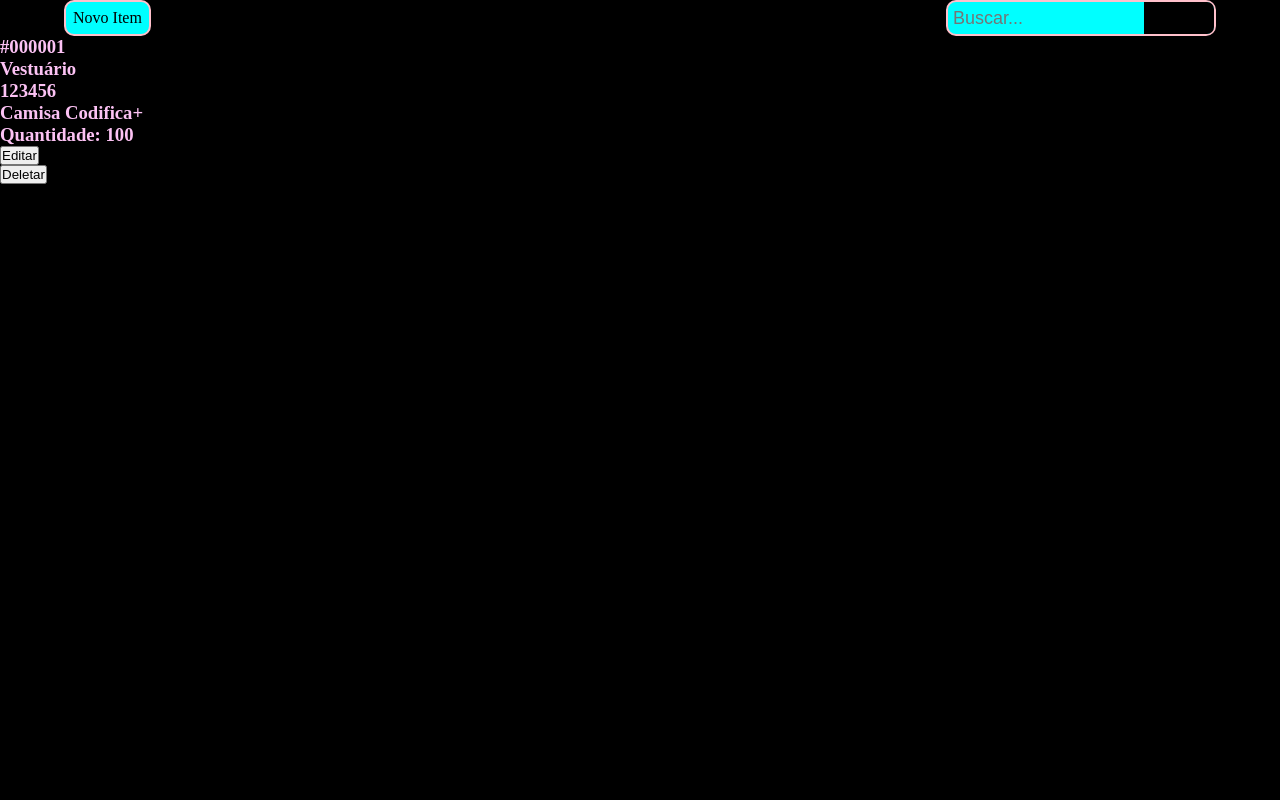
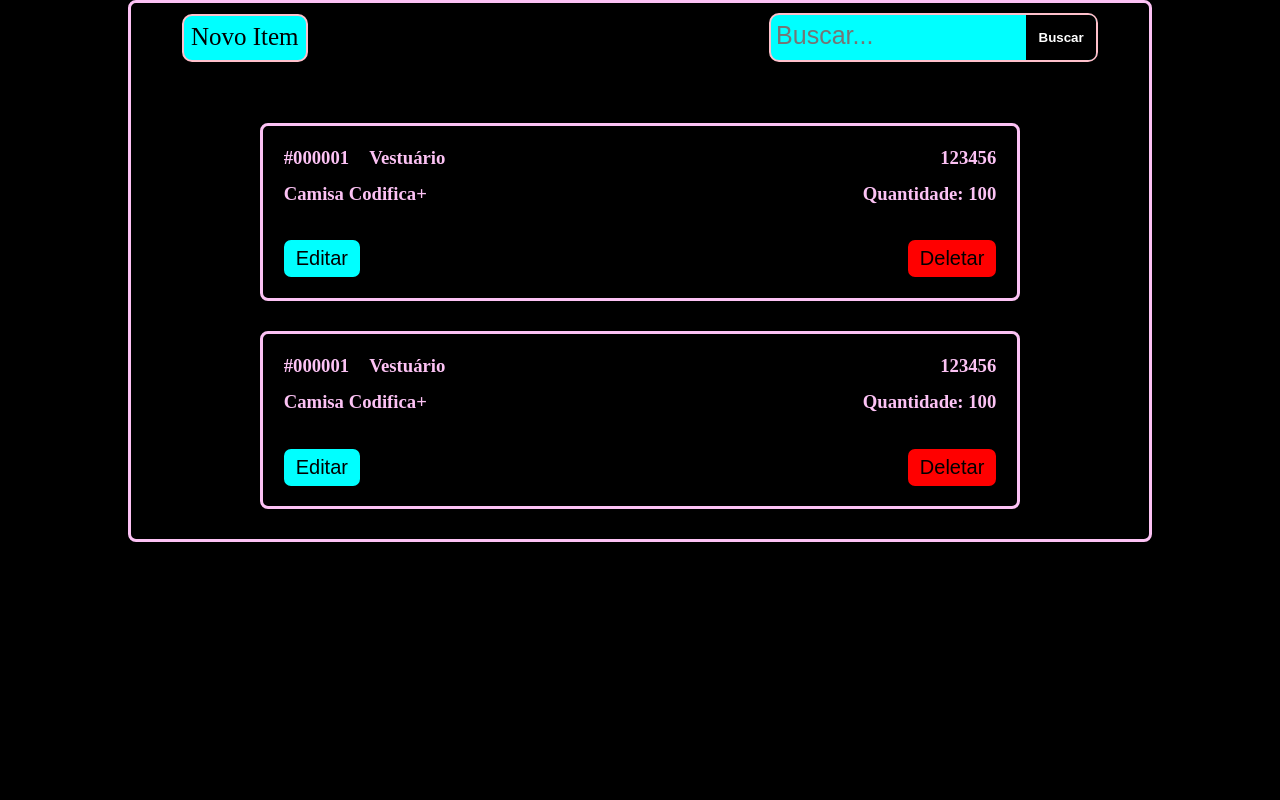
Before and after one commit to TovanySnek/Codifica-Mais, a PHP site: page /listagem.php in a window 1280 px wide. Run offline with PHP 8.4, Linux system fonts and the light colour scheme.

Commit message:
css base feito

```diff
--- a/PROJETO/CRUD-WEB/public/css/styleFormulario.css
+++ /dev/null
@@ -1,65 +0,0 @@
-@import url();
-
-* {
-    margin: 0;
-    padding: 0;
-
-}
-body{
-    height: 100vh;
-    width: 100vw;
-    box-sizing: border-box;
-    background-color: #000000;
-    color: #fcc2f4;
-
-
-}
-
-
-.xtlye__header__guia{
-    display: flex;
-    flex-direction: row;
-    justify-content: space-between;
-    align-items: center;
-    padding-left: 5%;
-    padding-right: 5%;
-}
-
-.xtlye__header__link{
-    background-color:cyan;
-    border:solid 2px pink;
-    border-radius:10px;
-    padding: 7px;
-    text-decoration: none;
-    color: #000000;
-
-}
-
-.xtyle__header__busca{
-    background-color:cyan;
-    border:solid 2px pink;
-    color: #000000;
-    border-radius:10px;
-    height:32px;
-  }
-
-.xtlye__busca__imput{
-    float:left;
-    background-color:transparent;
-    padding-left:5px;
-    font-size:18px;
-    border:none;
-    height:32px;
-    width:191px;
-    color: #000000;
-  }
-
-.xtlye__busca__botao{
-    border:none;
-    float:left;
-    height:32px;
-    border-radius:0 7px 7px 0;
-    width:70px;
-    font-weight:bold;
-    background:#000000;
-  }
--- /dev/null
+++ b/PROJETO/CRUD-WEB/public/css/styleListagem.css
@@ -0,0 +1,161 @@
+@import url();
+
+* {
+    margin: 0;
+    padding: 0;
+
+}
+body{
+    height: 100vh;
+    width: 80%;
+    box-sizing: border-box;
+    background-color: #000000;
+    color: #fcc2f4;
+    border-radius: 8px;
+    border-style: solid;
+    border-width: 3px;
+    border-color: #fcc2f4;
+    height: 100%;
+    margin: auto;
+
+
+}
+
+
+.xtlye__header__guia{
+    display: flex;
+    flex-direction: row;
+    justify-content: space-between;
+    align-items: center;
+    padding-left: 5%;
+    padding-right: 5%;
+    padding-top: 1%;
+    padding-bottom: 1%;
+
+}
+
+.xtlye__header__link{
+    background-color:cyan;
+    border:solid 2px pink;
+    border-radius:10px;
+    padding: 7px;
+    text-decoration: none;
+    color: #000000;
+    font-size: 25px;
+    height:30px;
+
+}
+
+.xtyle__header__busca{
+    background-color:cyan;
+    border:solid 2px pink;
+    color: #000000;
+    border-radius:10px;
+
+  }
+
+.xtlye__busca__imput{
+    float:left;
+    background-color:transparent;
+    padding-left:5px;
+    font-size:25px;
+    border:none;
+    width:250px;
+    height:40px;
+    color: #000000;
+  }
+
+.xtlye__busca__botao{
+    border:none;
+    float:left;
+    height:45px;
+    border-radius:0 7px 7px 0;
+    width:70px;
+    font-weight:bold;
+    background:#000000;
+    color: white;
+  }
+
+.xtlye_main_guia{
+    display: flex;
+    flex-direction: column;
+    margin: auto;
+    padding-top: 5%;
+}
+
+.xtyle_main_caixaconteudo{
+    border-radius: 8px;
+    border-style: solid;
+    border-width: 3px;
+    border-color: #fcc2f4;
+    padding: 2%;
+    width: 70%;
+    margin: auto;
+    margin-bottom: 3%;
+}
+
+.xytle_caixa_linha_1{
+    align-items:center;
+    display: flex;
+    flex-direction: row;
+    justify-content: flex-start;
+    gap: 20px;
+    margin: auto;
+
+}
+.xtyle_caixa_linha_1_1{
+    margin-left: auto;
+    margin-right: 0;
+
+}
+.xytle_caixa_linha_2{
+    align-items:center;
+    flex-direction: row;
+    display: flex;
+    justify-content: flex-start;
+    padding-top: 2%;
+}
+.xytle_caixa_linha_2_1{
+    margin-left: auto;
+    margin-right: 0;
+
+}
+
+.xtyle__botoes__guia{
+    align-items:center;
+    flex-direction: row;
+    display: flex;
+    justify-content: space-between;
+}
+
+.xytle_caixa_editar{
+    padding-top: 5%;
+
+
+}
+.xytle_caixa_deletar{
+    padding-top: 5%;
+
+
+}
+
+
+.xtlye__botao__editar{
+    background-color: aqua;
+    color: #000000;
+    font-size: 20px;
+    border-radius: 7px;
+    border: 2px solid aqua;
+    padding: 5px 10px;
+
+}
+
+.xtlye__botao__deletar{
+    background-color: red;
+    color: #000000;
+    font-size: 20px;
+    border-radius: 7px;
+    border: 2px solid red;
+    padding: 5px 10px;
+
+}
--- a/PROJETO/CRUD-WEB/public/listagem.php
+++ b/PROJETO/CRUD-WEB/public/listagem.php
@@ -9,7 +9,7 @@ session_start();
     <meta charset="UTF-8">
     <meta name="viewport" content="width=device-width, initial-scale=1.0">
     <title>Listagem de produtos</title>
-    <link rel="stylesheet" href="/css/styleFormulario.css">
+    <link rel="stylesheet" href="/css/styleListagem.css">
 </head>
 <body>
 
@@ -28,26 +28,50 @@ session_start();
         <section class="xtlye_main_guia">
 
             <section class="xtyle_main_caixaconteudo">
-                <div class="xytle_caixa_id">
+                <div class="xytle_caixa_linha_1">
                     <h1>#000001</h1>
-                </div>
-                <div class="xytle_caixa_categoria">
                     <h1>Vestuário</h1>
-                </div>
-                <div class="xytle_caixa_sku">
+                <div class="xtyle_caixa_linha_1_1">
                     <h1>123456</h1>
                 </div>
-                <div class="xytle_caixa_nome">
+                </div>
+                <div class="xytle_caixa_linha_2">
                     <h1>Camisa Codifica+</h1>
-                </div>
-                <div class="xytle_caixa_quantidade">
+                <div class="xytle_caixa_linha_2_1">
                     <h1>Quantidade: 100</h1>
                 </div>
-                <div class="xytle_caixa_editar">
-                    <button>Editar</button>
                 </div>
-                <div class="xytle_caixa_deletar">
-                    <button>Deletar</button>
+                <div class="xtyle__botoes__guia">
+                    <div class="xytle_caixa_editar">
+                        <button class="xtlye__botao__editar">Editar</button>
+                    </div>
+                    <div class="xytle_caixa_deletar">
+                        <button class="xtlye__botao__deletar">Deletar</button>
+                    </div>
+                </div>
+            </section>
+
+            <section class="xtyle_main_caixaconteudo">
+                <div class="xytle_caixa_linha_1">
+                    <h1>#000001</h1>
+                    <h1>Vestuário</h1>
+                <div class="xtyle_caixa_linha_1_1">
+                    <h1>123456</h1>
+                </div>
+                </div>
+                <div class="xytle_caixa_linha_2">
+                    <h1>Camisa Codifica+</h1>
+                <div class="xytle_caixa_linha_2_1">
+                    <h1>Quantidade: 100</h1>
+                </div>
+                </div>
+                <div class="xtyle__botoes__guia">
+                    <div class="xytle_caixa_editar">
+                        <button class="xtlye__botao__editar">Editar</button>
+                    </div>
+                    <div class="xytle_caixa_deletar">
+                        <button class="xtlye__botao__deletar">Deletar</button>
+                    </div>
                 </div>
             </section>
 
```
Also changed, not shown: PROJETO/CRUD-WEB/public/css/styleCadastro.css (+64 -3 lines), PROJETO/CRUD-WEB/public/formulario.php (+11 -11 lines).
